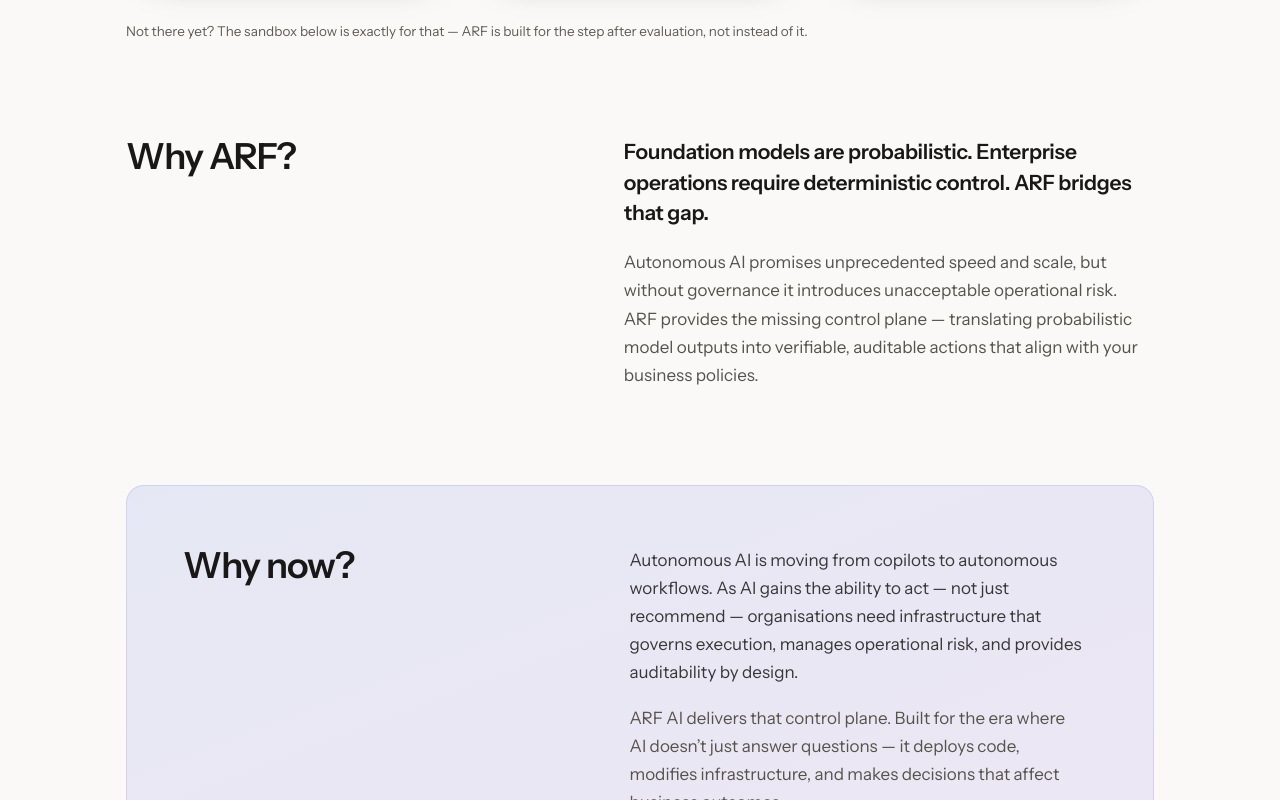
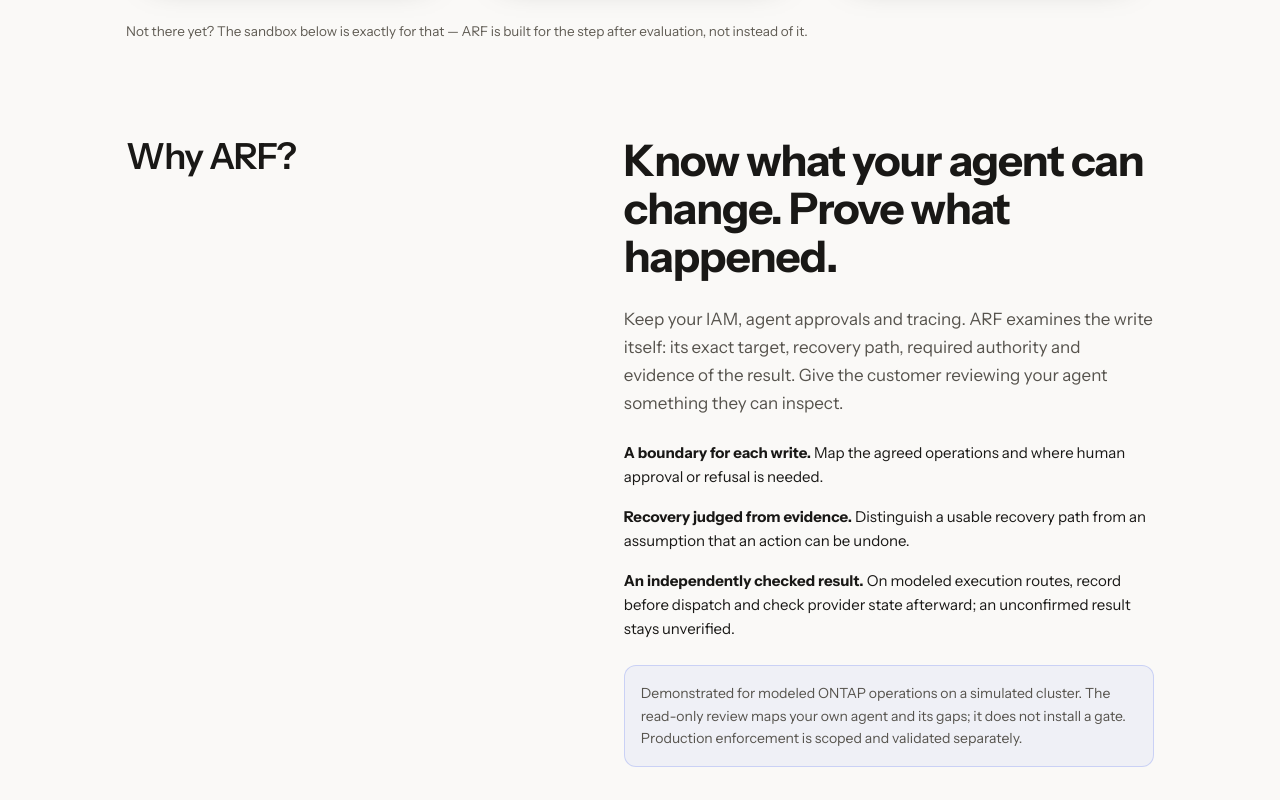
Before and after one commit to arf-foundation/arf-frontend, a Next.js app: page / in a window 1280 px wide. Shown: the part 1740-2540 px from the top of the page. Built offline with nearby package versions, Linux system fonts and the light colour scheme.

Commit message:
Explain write-specific value and align the bounded review offer

```diff
--- a/app/page.tsx
+++ b/app/page.tsx
@@ -121,7 +121,7 @@ const TRUST = [
   {
     icon: FileText,
     title: "Cryptographic audit trail",
-    body: "Every governed decision signed, timestamped and attributed. Exported entries can be verified independently.",
+    body: "Inspect timestamped decision records. Signed exports support independent integrity checks where signing is configured.",
   },
 ] as const;
 
@@ -139,7 +139,7 @@ const GOVERNANCE = [
   {
     icon: Brain,
     title: "Explainable reasoning",
-    body: "Every risk score comes with its inputs: the prior, the evidence behind it, and the expected loss of allowing, denying or escalating. Never a black box.",
+    body: "Understand the assumptions and evidence behind a recommendation. Estimates and tool-specific priors are kept distinct from observed outcomes.",
   },
 ] as const;
 
@@ -208,12 +208,12 @@ const TIERS = [
   },
   {
     name: "Pilot snapshot",
-    meta: "Free · 3 founding slots",
+    meta: "Free · limited founding availability",
     price: "Free",
     items: [
       "One agent, five named write tools",
       "Which actions could run unattended",
-      "In exchange for a written reference",
+      "Read-only material and honest feedback",
     ],
     cta: { label: "Request Pilot Access", href: "/signup" },
     dominant: false,
@@ -223,7 +223,7 @@ const TIERS = [
     meta: "Fixed price · one agent",
     price: "$4,500",
     items: [
-      "Every write path in the agreed tool inventory",
+      "Up to 10 named writes, one environment/provider",
       "Unattended vs. approval-required, action by action",
       "Explicit gaps, on an agreed delivery date",
     ],
@@ -476,19 +476,26 @@ export default function LandingPage() {
       </section>
 
       {/* ─── Why ARF? ────────────────────────────────────────────────────────── */}
-      <section className="arf-shell grid gap-16 pb-24 lg:grid-cols-[0.9fr_1.1fr]">
-        <h2 className="max-w-[12ch] text-h2 font-semibold">Why ARF?</h2>
+      <section id="why-arf" aria-labelledby="why-arf-heading" className="arf-shell grid gap-16 pb-24 lg:grid-cols-[0.9fr_1.1fr]">
+        <h2 id="why-arf-heading" className="max-w-[12ch] text-h2 font-semibold">Why ARF?</h2>
         <div>
-          <p className="mb-5 text-[21px] font-semibold leading-[1.45] tracking-[-0.014em] text-pretty">
-            Foundation models are probabilistic. Enterprise operations require
-            deterministic control. ARF bridges that gap.
+          <p className="mb-6 text-[clamp(1.9rem,3.4vw,3.25rem)] font-bold leading-[1.1] tracking-[-0.025em] text-pretty">
+            Know what your agent can change. Prove what happened.
           </p>
-          <p className="text-body text-[color:var(--text-secondary)] text-pretty">
-            Autonomous AI promises unprecedented speed and scale, but without
-            governance it introduces unacceptable operational risk. ARF provides
-            the missing control plane — translating probabilistic model outputs
-            into verifiable, auditable actions that align with your business
-            policies.
+          <p className="mb-6 text-body text-[color:var(--text-secondary)] text-pretty">
+            Keep your IAM, agent approvals and tracing. ARF examines the write itself:
+            its exact target, recovery path, required authority and evidence of the result.
+            Give the customer reviewing your agent something they can inspect.
+          </p>
+          <ul className="space-y-4 text-[15px] leading-[1.6] text-[color:var(--text-secondary)]">
+            <li><strong className="text-[color:var(--text-primary)]">A boundary for each write.</strong> Map the agreed operations and where human approval or refusal is needed.</li>
+            <li><strong className="text-[color:var(--text-primary)]">Recovery judged from evidence.</strong> Distinguish a usable recovery path from an assumption that an action can be undone.</li>
+            <li><strong className="text-[color:var(--text-primary)]">An independently checked result.</strong> On modeled execution routes, record before dispatch and check provider state afterward; an unconfirmed result stays unverified.</li>
+          </ul>
+          <p className="mt-6 rounded-xl border border-arf-blue/20 bg-arf-blue/5 p-4 text-sm leading-relaxed text-[color:var(--text-secondary)]">
+            Demonstrated for modeled ONTAP operations on a simulated cluster.
+            The read-only review maps your own agent and its gaps; it does not install a gate.
+            Production enforcement is scoped and validated separately.
           </p>
         </div>
       </section>
--- a/app/pricing/page.tsx
+++ b/app/pricing/page.tsx
@@ -45,9 +45,9 @@ const TIERS = [
   },
   {
     name: 'Pilot snapshot',
-    meta: 'Free · 3 founding slots',
+    meta: 'Free · limited founding availability',
     price: 'Free',
-    note: 'In exchange for a written reference',
+    note: 'Scope and availability confirmed on a call',
     items: [
       'One agent, five named write tools',
       'Which actions could run unattended, which need approval',
@@ -61,9 +61,10 @@ const TIERS = [
     name: 'Write-access review',
     meta: 'Fixed price · one agent',
     price: '$4,500',
-    note: 'One agent, fixed price; delivery date agreed at scoping',
+    note: '50% deposit after agreed scope; delivery date reserved on a call',
     items: [
-      'Every write path in the agreed tool inventory',
+      'Up to 10 named writes, one environment/provider',
+      'Up to 200 supplied records in one format',
       'Whether each can be undone, from evidence',
       'Past writes risk-scored, where they map to ARF\'s action model',
       'Unattended vs. approval-required, action by action',
@@ -75,20 +76,20 @@ const TIERS = [
 ] as const;
 
 const COMPARISON = [
-  { label: 'What you get', sandbox: 'Simulated decisions', pilot: 'A five-tool write-access map', enterprise: 'A map of every write path in the agreed tool inventory' },
+  { label: 'What you get', sandbox: 'Simulated decisions', pilot: 'A five-tool write-access map', enterprise: 'A map of up to 10 agreed write operations' },
   { label: 'What we need', sandbox: 'Synthetic or redacted payloads', pilot: 'Tool list + representative traces', enterprise: 'Tool definitions + action history' },
   { label: 'Access to your systems', sandbox: 'None', pilot: 'Read-only material only', enterprise: 'Read-only material only' },
   { label: 'Enforcement', sandbox: 'Simulated only', pilot: 'None — analysis only', enterprise: 'None in the review; a gate is by invitation afterwards' },
   { label: 'Deliverable', sandbox: 'API responses', pilot: 'Short written summary', enterprise: 'Report, recoverability map, scored history, gap list' },
   { label: 'Support', sandbox: 'Community', pilot: 'Founder-led', enterprise: 'Founder-led' },
-  { label: 'Commercials', sandbox: 'Free', pilot: 'Free, reference agreed in writing', enterprise: '$4,500 fixed, card or invoice' },
+  { label: 'Commercials', sandbox: 'Free', pilot: 'Free, scope and feedback agreed first', enterprise: '$4,500 fixed; 50% deposit; card or invoice' },
 ] as const;
 
 const MODEL = [
   {
     n: '01',
     title: 'Start with a snapshot',
-    body: 'Five named write tools, analysed from your tool list and representative traces. Free for three teams, in exchange for a written reference.',
+    body: 'Five named write tools, analysed from read-only material within an agreed short scope. Limited founding availability, confirmed on a call. Honest feedback is welcome; a public reference is optional.',
   },
   {
     n: '02',
@@ -105,7 +106,7 @@ const MODEL = [
 const FAQ = [
   {
     q: 'What does the review deliver?',
-    a: 'A report on one agent: every write path in the agreed tool inventory, whether each can be undone, which should run unattended and which should wait for a human, and the gaps between your current controls and that map. Where your action history maps to ARF\'s action model, each past write is risk-scored; writes that do not map are listed, not scored. The review does not certify every possible agent action or install a production gate.',
+    a: 'A review of one agent, up to 10 named write operations in one environment/provider, and up to 200 supplied records in one format. You receive an inventory and recoverability map, a decision memo, supported findings and evidence index, one readout and a factual correction pass. Scoring is conditional on a supported action model; unmapped writes and unknowns are listed. The review does not certify the agent or install a production gate.',
   },
   {
     q: 'Do you need write access to our systems?',
@@ -125,7 +126,7 @@ const FAQ = [
   },
   {
     q: 'How do we pay?',
-    a: 'Card or a simple invoice. The review is $4,500 for one agent, fixed before work starts; a larger scope is quoted after we see the tool list.',
+    a: 'Card or a simple invoice. The review is $4,500: $2,250 before reserving work after scope is agreed, and $2,250 due seven calendar days after delivery under the agreed proposal. Start and delivery depend on complete inputs and reserved capacity. Cancellation, handling and acceptance terms are agreed before payment; additional tools, formats or providers need a new scope.',
   },
 ] as const;
 
--- a/app/signup/page.tsx
+++ b/app/signup/page.tsx
@@ -200,7 +200,7 @@ export default function SignupPage() {
         <div className="mb-4 text-center sm:mb-5">
           <h1 className="mb-2 text-2xl font-bold sm:text-3xl md:text-4xl">Request Pilot Access</h1>
           <p className="mb-3 text-sm text-[color:var(--text-muted)] sm:text-base">
-            For a free pilot snapshot (three founding slots) or the $4,500 write-access review.
+            For a free pilot snapshot (availability confirmed on a call) or the $4,500 write-access review.
             Tell us about one agent and the production writes it makes. The founder replies personally, with no commitment required.
           </p>
           {/* Trust bar */}
@@ -560,10 +560,10 @@ export default function SignupPage() {
                   <div className="flex items-start gap-2">
                     <Shield size={18} className="mt-0.5 flex-shrink-0 text-arf-blue" />
                     <div>
-                      <p className="mb-1 font-semibold text-[color:var(--text-primary)]">Three founding snapshot slots</p>
+                      <p className="mb-1 font-semibold text-[color:var(--text-primary)]">Founder-led snapshot availability</p>
                       <p>
                         The founder reads every request. If your agent is a fit, you’ll get an email to book a 30‑minute scoping call.
-                        The snapshot is free and uses read-only material; the review is $4,500 for one agent, fixed before work starts.
+                        The snapshot uses read-only material. The $4,500 review covers up to ten agreed writes for one agent and environment/provider; scope, inputs, payment and delivery are agreed before work starts.
                       </p>
                     </div>
                   </div>
```
